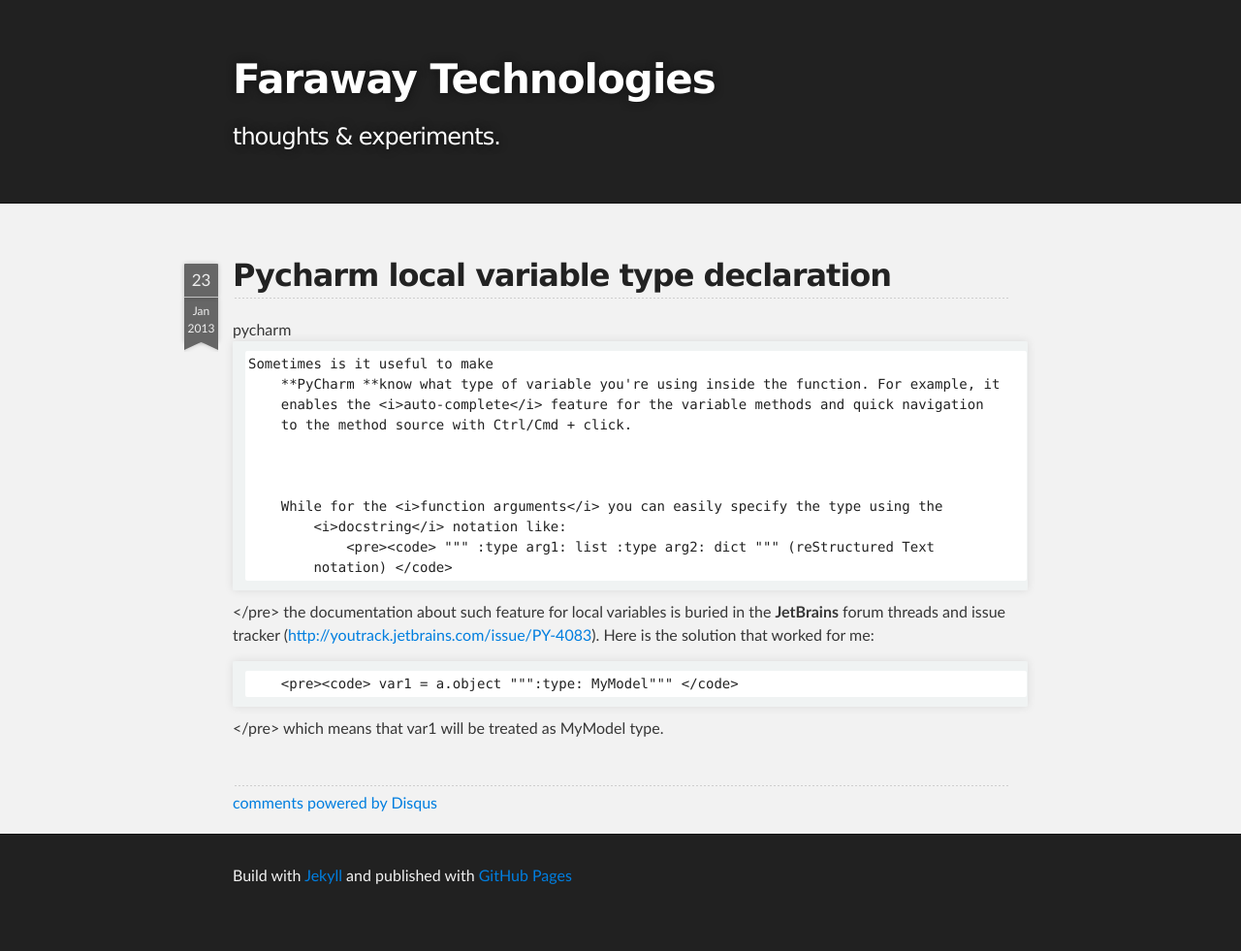
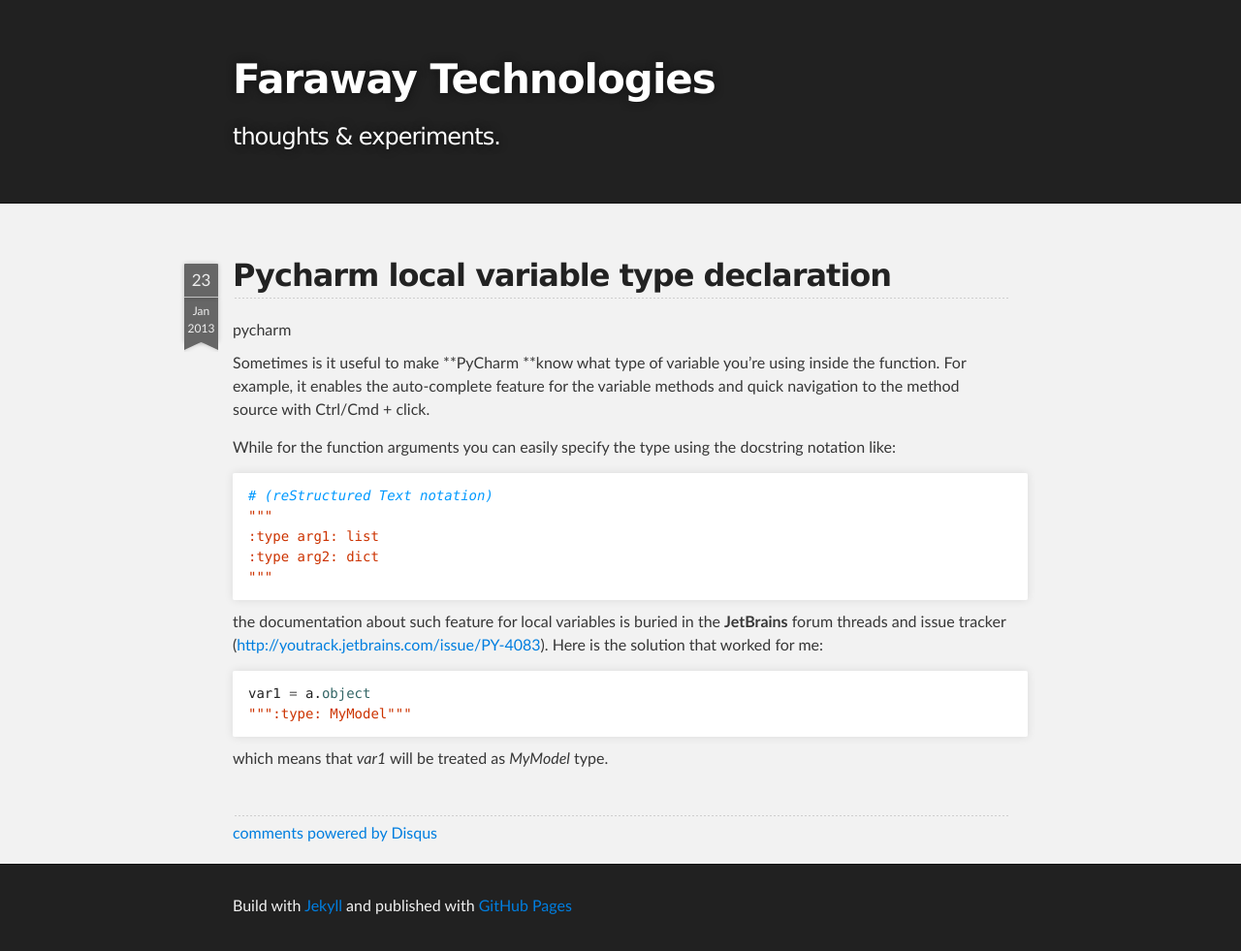
Before and after one commit to dragoon/dragoon.github.io, a Jekyll site: the page built from _posts/2013-01-23-pycharm-local-variable-type-declaration.md, in a window 1280 px wide. Shown: the whole page at 97% size. Built offline with Jekyll 4.4.1, drawn with Linux system fonts in a browser that asks for light colours; Markdown is read by kramdown in place of the engine named in the settings; comment, search, counter and statistics services are not loaded; before the commit the page ends 950 px from its top, so only the background shows below that.

Commit message:
fixed another blog post

```diff
--- a/_posts/2013-01-23-pycharm-local-variable-type-declaration.md
+++ b/_posts/2013-01-23-pycharm-local-variable-type-declaration.md
@@ -7,33 +7,24 @@
  - pycharm
 ---
 
+Sometimes is it useful to make **PyCharm **know what type of variable you're using inside the function.
+For example, it enables the <i>auto-complete</i> feature for the variable methods and quick navigation
+to the method source with Ctrl/Cmd + click.
 
-    Sometimes is it useful to make
-        **PyCharm **know what type of variable you're using inside the function. For example, it
-        enables the <i>auto-complete</i> feature for the variable methods and quick navigation
-        to the method source with Ctrl/Cmd + click.
-
-
-
-        While for the <i>function arguments</i> you can easily specify the type using the
-            <i>docstring</i> notation like:
-                <pre><code>
+While for the <i>function arguments</i> you can easily specify the type using the
+<i>docstring</i> notation like:
+{% highlight python %}
+# (reStructured Text notation)
 """
 :type arg1: list
 :type arg2: dict
 """
-(reStructured Text
-            notation)
-</code>
-</pre>
-        the documentation about such feature for local variables is buried in the **JetBrains**
-        forum threads and issue tracker (<a href="http://youtrack.jetbrains.com/issue/PY-4083">http://youtrack.jetbrains.com/issue/PY-4083</a>).
-        Here is the solution that worked for me:
-
-        <pre><code>
+{% endhighlight%}
+the documentation about such feature for local variables is buried in the **JetBrains**
+forum threads and issue tracker (<a href="http://youtrack.jetbrains.com/issue/PY-4083">http://youtrack.jetbrains.com/issue/PY-4083</a>).
+Here is the solution that worked for me:
+{% highlight python %}
 var1 = a.object
 """:type: MyModel"""
-</code>
-</pre>
-        which means that <span style="font-family: inherit;"><i>var1</i></span> will be treated as
-        <span style="font-family: inherit;"><i>MyModel</i></span> type.
+{% endhighlight%}
+which means that *var1* will be treated as *MyModel* type.
```
